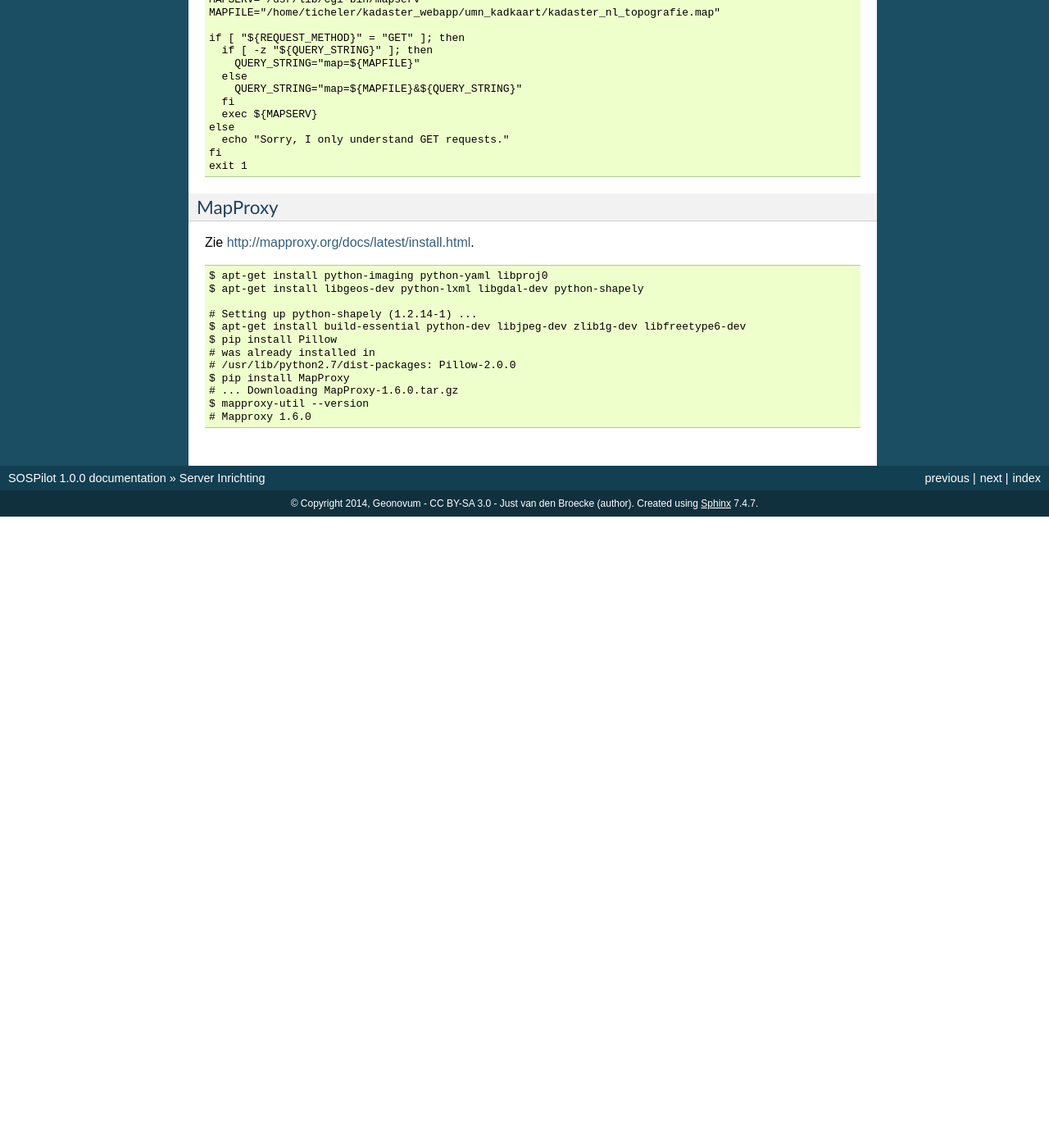
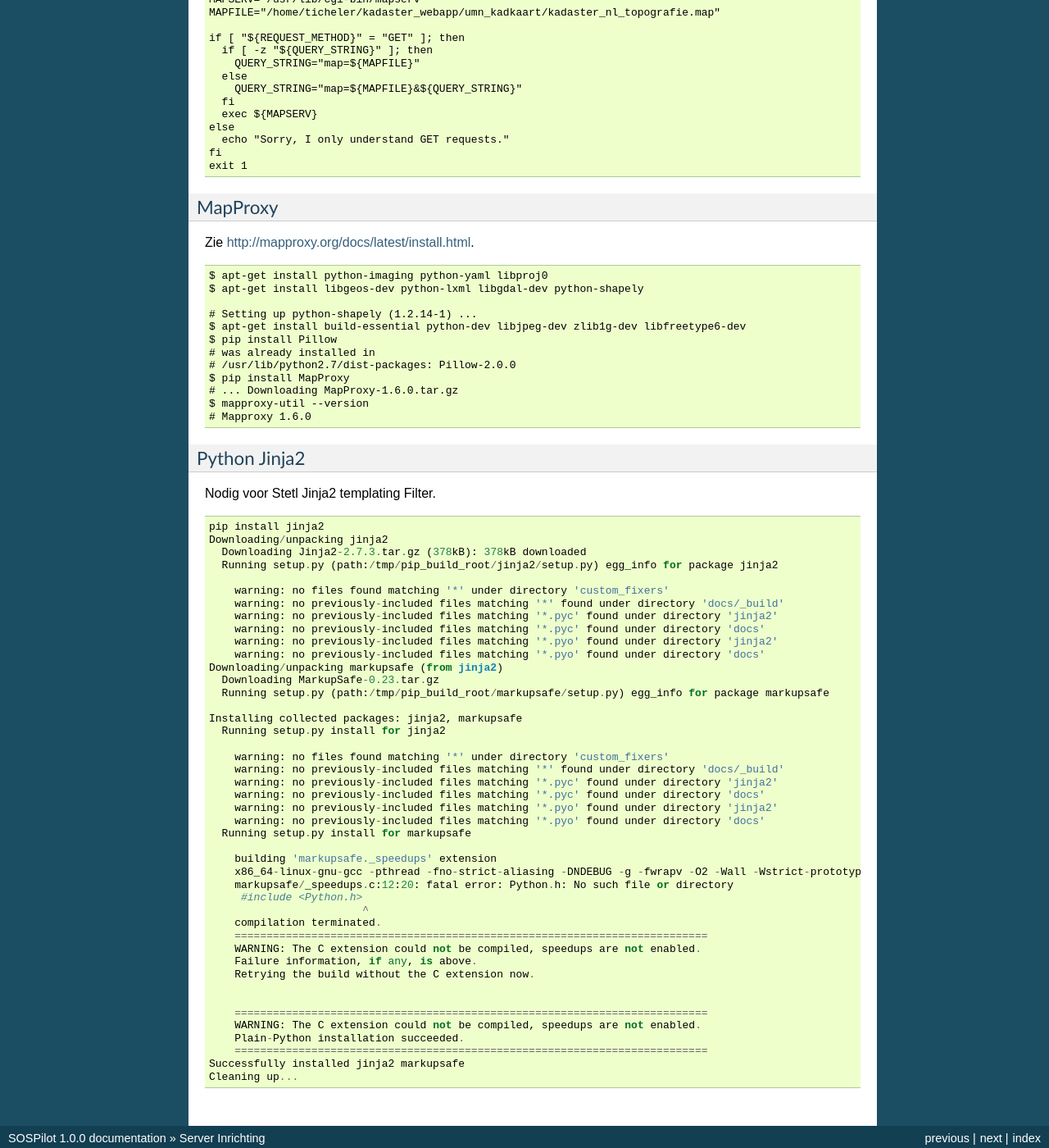
Before and after one commit to Geonovum/sospilot, a Sphinx documentation site: the page built from docs/server-inrichting.rst, in a window 1280 px wide and 1400 px high, scrolled down 21439 px. Shown: the whole window at 82% size. Built offline with Sphinx 7.4.7, drawn with Linux system fonts in a browser that asks for light colours; before the commit the page ends 22069 px from its top, so only the background shows below that.

Commit message:
issue #7 - some data examples added

```diff
--- a/docs/server-inrichting.rst
+++ b/docs/server-inrichting.rst
@@ -1240,3 +1240,53 @@
     # ... Downloading MapProxy-1.6.0.tar.gz
     $ mapproxy-util --version
     # Mapproxy 1.6.0
+
+Python Jinja2
+-------------
+
+Nodig voor Stetl Jinja2 templating Filter. ::
+
+    pip install jinja2
+    Downloading/unpacking jinja2
+      Downloading Jinja2-2.7.3.tar.gz (378kB): 378kB downloaded
+      Running setup.py (path:/tmp/pip_build_root/jinja2/setup.py) egg_info for package jinja2
+
+        warning: no files found matching '*' under directory 'custom_fixers'
+        warning: no previously-included files matching '*' found under directory 'docs/_build'
+        warning: no previously-included files matching '*.pyc' found under directory 'jinja2'
+        warning: no previously-included files matching '*.pyc' found under directory 'docs'
+        warning: no previously-included files matching '*.pyo' found under directory 'jinja2'
+        warning: no previously-included files matching '*.pyo' found under directory 'docs'
+    Downloading/unpacking markupsafe (from jinja2)
+      Downloading MarkupSafe-0.23.tar.gz
+      Running setup.py (path:/tmp/pip_build_root/markupsafe/setup.py) egg_info for package markupsafe
+
+    Installing collected packages: jinja2, markupsafe
+      Running setup.py install for jinja2
+
+        warning: no files found matching '*' under directory 'custom_fixers'
+        warning: no previously-included files matching '*' found under directory 'docs/_build'
+        warning: no previously-included files matching '*.pyc' found under directory 'jinja2'
+        warning: no previously-included files matching '*.pyc' found under directory 'docs'
+        warning: no previously-included files matching '*.pyo' found under directory 'jinja2'
+        warning: no previously-included files matching '*.pyo' found under directory 'docs'
+      Running setup.py install for markupsafe
+
+        building 'markupsafe._speedups' extension
+        x86_64-linux-gnu-gcc -pthread -fno-strict-aliasing -DNDEBUG -g -fwrapv -O2 -Wall -Wstrict-prototypes -fPIC -I/usr/include/python2.7 -c markupsafe/_speedups.c -o build/temp.linux-x86_64-2.7/markupsafe/_speedups.o
+        markupsafe/_speedups.c:12:20: fatal error: Python.h: No such file or directory
+         #include <Python.h>
+                            ^
+        compilation terminated.
+        ==========================================================================
+        WARNING: The C extension could not be compiled, speedups are not enabled.
+        Failure information, if any, is above.
+        Retrying the build without the C extension now.
+
+
+        ==========================================================================
+        WARNING: The C extension could not be compiled, speedups are not enabled.
+        Plain-Python installation succeeded.
+        ==========================================================================
+    Successfully installed jinja2 markupsafe
+    Cleaning up...
```
Also changed, not shown: 4 other files.
